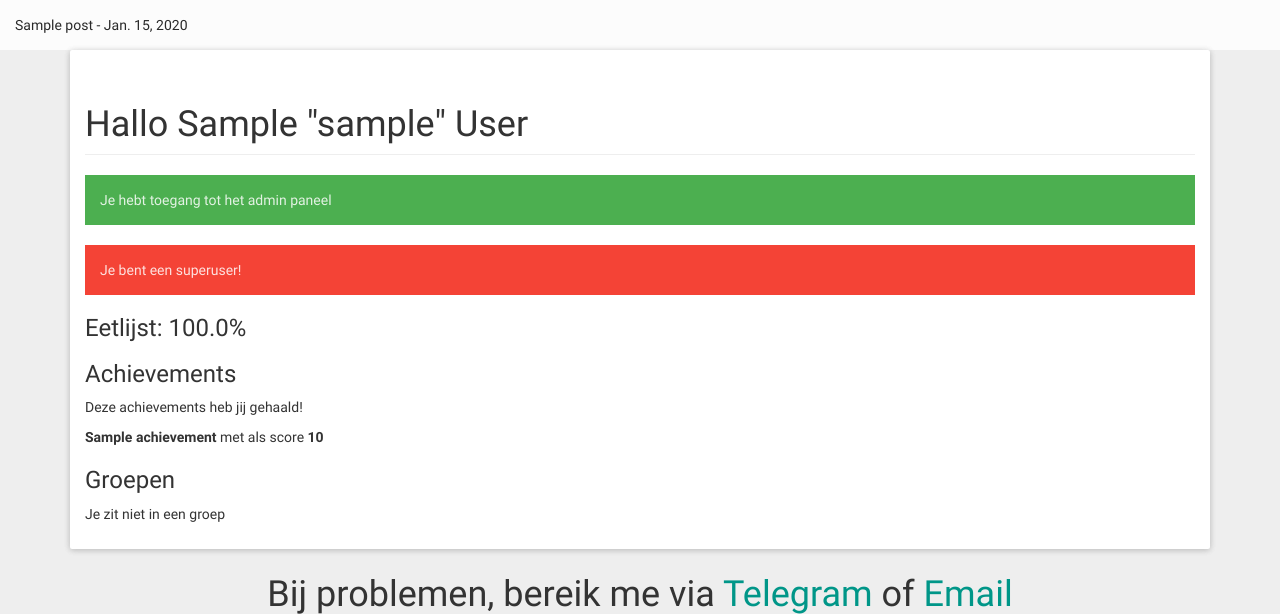
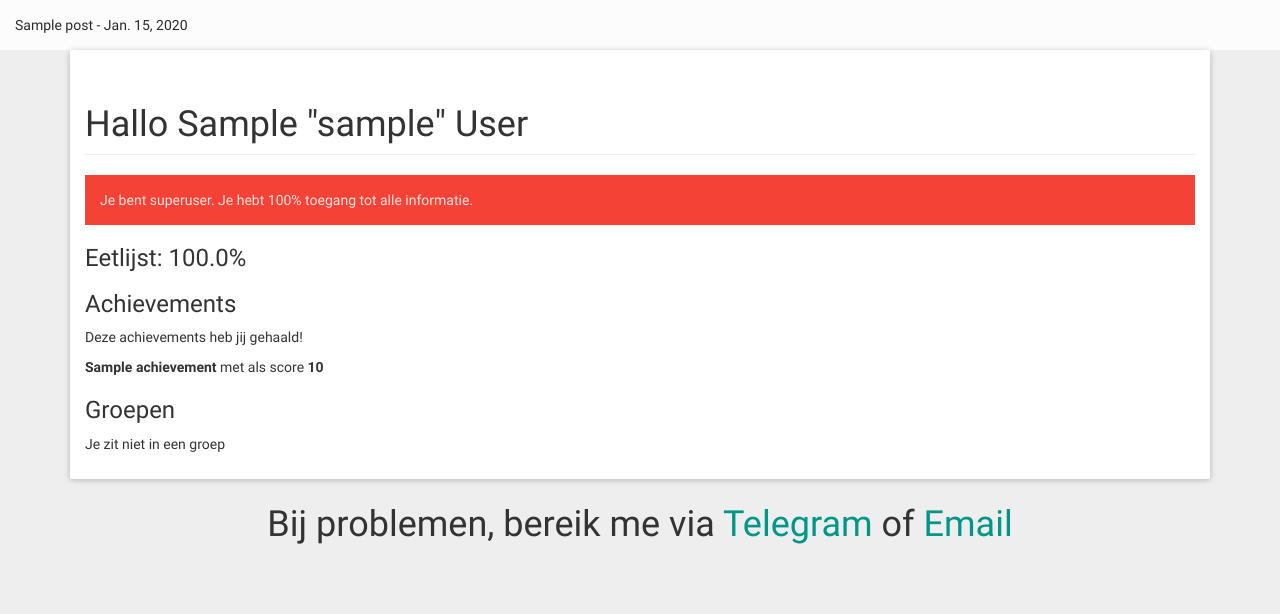
Before and after one commit to esrg-knights/Socrates, a Django app: page / in a window 1280 px wide. Shown: the part 60-674 px from the top of the page. Run offline with Django 3.2, Linux system fonts and the light colour scheme; a user stored in the database is signed in; tables that the repository leaves empty hold one stand-in row (values such as "Sample post"); some libraries are stand-ins or nearby versions.

Commit message:
Redid privileges sections

```diff
--- a/assets/templates/account/index.html
+++ b/assets/templates/account/index.html
@@ -5,12 +5,10 @@
         <div class="col-lg-12">
             <h1 class="page-header">Hallo {% include 'snippets/user_name_with_nickname.html' %}</h1>
 
-            {% if request.user.is_staff %}
-                <p class="alert alert-success">Je hebt toegang tot het admin paneel</p>
-            {% endif %}
-
             {% if request.user.is_superuser %}
-                <p class="alert alert-danger">Je bent een superuser!</p>
+                <p class="alert alert-danger">Je bent superuser. Je hebt 100% toegang tot alle informatie.</p>
+            {% elif request.user.is_staff %}
+                <p class="alert alert-info">Je hebt toegang tot het admin paneel</p>
             {% endif %}
 
             {% if dining_stats.total_participated > 5 %}
```
